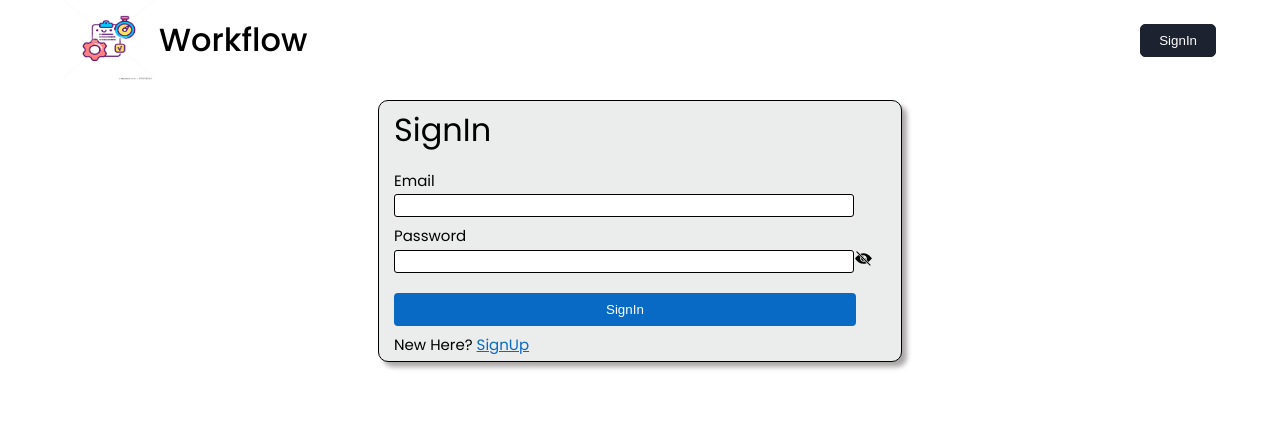
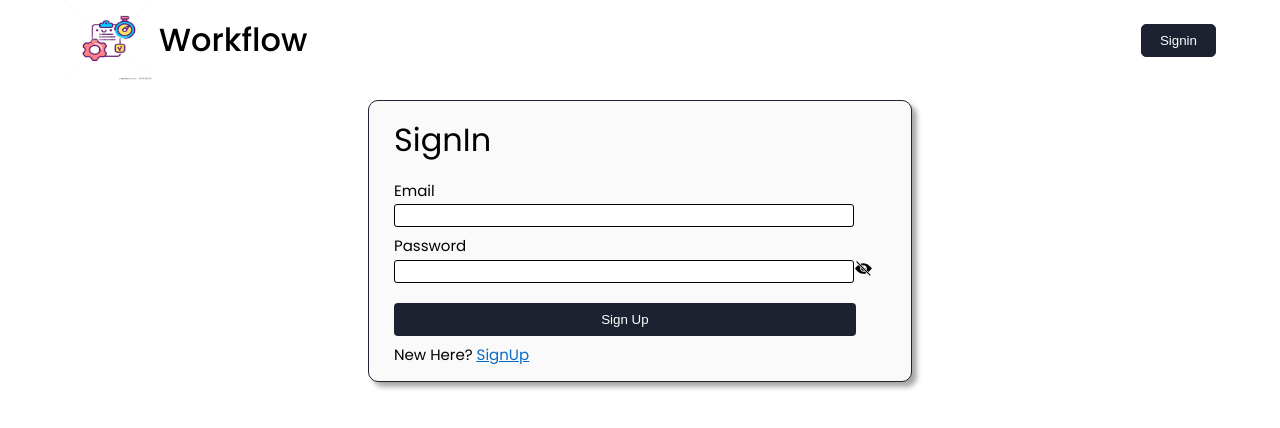
Before and after one commit to AkshitBhati/ReactWorkflow, a React (Vite) app in the folder client/: page /signin in a window 1280 px wide. Shown: the top 428 px of the page. Built offline with nearby package versions, Linux system fonts and the light colour scheme.

Commit message:
completing auth

```diff
--- a/client/package.json
+++ b/client/package.json
@@ -10,11 +10,15 @@
     "preview": "vite preview"
   },
   "dependencies": {
+    "@reduxjs/toolkit": "^2.2.3",
     "react": "^18.2.0",
     "react-dom": "^18.2.0",
     "react-icons": "^5.1.0",
+    "react-redux": "^9.1.1",
     "react-router-dom": "^6.23.0",
+    "react-spinners": "^0.13.8",
     "reactflow": "^11.11.2",
+    "redux-persist": "^6.0.0",
     "uuid": "^9.0.1"
   },
   "devDependencies": {
--- a/client/src/components/Navbar/Navbar.jsx
+++ b/client/src/components/Navbar/Navbar.jsx
@@ -1,8 +1,12 @@
 import React from "react";
 import logo from "../../assets/logo.jpg";
 import "./Navbar.css";
+import { Link } from "react-router-dom"
+import { useSelector } from "react-redux";
 
 const Navbar = () => {
+  const { currentUser } = useSelector(state => state.user)
+
   return (
     <div className="navbar-container">
       <div className="navbar">
@@ -10,7 +14,7 @@ const Navbar = () => {
           <img src={logo} alt="Logo" />
           <h1>Workflow</h1>
         </div>
-        <button>SignIn</button>
+        <Link to={currentUser ? "/profile" : "/signin"}><button>{currentUser ? currentUser.username : "Signin"}</button></Link>
       </div>
     </div>
   );
--- a/client/src/main.jsx
+++ b/client/src/main.jsx
@@ -1,13 +1,19 @@
 import React from 'react'
 import ReactDOM from 'react-dom/client'
 import App from './App.jsx'
+import { BrowserRouter } from "react-router-dom"
+import { Provider } from "react-redux"
 import './index.css'
-import { BrowserRouter } from "react-router-dom"
+import { store, persistor } from './redux/store.js'
+import { PersistGate } from "redux-persist/integration/react";
 
 ReactDOM.createRoot(document.getElementById('root')).render(
-  // <React.StrictMode>
   <BrowserRouter >
+   <PersistGate persistor={persistor}>
+    <Provider store={store}>
     <App />
+    </Provider>
+   </PersistGate>
     </BrowserRouter>
-  // </React.StrictMode>,
+
 )
--- a/client/src/pages/home/Home.jsx
+++ b/client/src/pages/home/Home.jsx
@@ -1,14 +1,27 @@
-import React from 'react'
+import React, { useState } from 'react'
 import asset from "../../assets/note.svg"
+import { useSelector } from 'react-redux'
+import {  useNavigate, Navigate } from 'react-router-dom'
 import "./Home.css"
 
 
 const Home = () => {
+  const { currentUser } = useSelector(state => state.user)
+
+  const navigate = useNavigate()
+
+  const navigateHandler = () => {
+    if (!currentUser) {
+      navigate("/signin")
+    }
+    else navigate("/workflow")
+  }
+
   return (
     <div className='home'>
       <img src={asset} alt='logo' />
       <p>Create your first workflow!</p>
-      <button>Create Board</button>
+      <button onClick={navigateHandler}>Create Board</button>
     </div>
   )
 }
--- a/client/src/pages/signin/Signin.css
+++ b/client/src/pages/signin/Signin.css
@@ -1,12 +1,12 @@
 .signin-container{
-    border: 1px solid black;
+    border: 1px solid #1c2230;
     width: 40%;
     margin: auto;
     margin-top: 20px;
-    padding: 5px;
+    padding: 15px;
     border-radius: 10px;
     font-family: Poppins;
-    background-color: rgb(235, 236, 236);
+    background-color: rgb(250, 250, 250);
     box-shadow: 5px 5px 5px rgb(172, 168, 168);
 }
 
@@ -27,7 +27,7 @@
     width: 92%;
     margin-top: 10px;
     padding: 9px;
-    background-color: rgb(9, 106, 197);
+    background-color: #1c2230;
     color: #fff;
     border: none;
     border-radius: 4px;
@@ -46,3 +46,17 @@
     border-radius: 3px;
     outline: none;
 }
+@media (max-width:1100px) and (min-width:700px){
+    .signin-container{
+        width: 60%;
+        margin-top: 50px;
+    }
+}
+
+@media (max-width:700px){
+    .signin-container{
+        width: 90%;
+        margin-top: 50px;
+        padding: 10px;
+    }
+}
--- a/client/src/pages/signin/Signin.jsx
+++ b/client/src/pages/signin/Signin.jsx
@@ -1,38 +1,131 @@
-import React, { useState } from 'react'
+import React, { useState } from "react";
 import { IoMdEye, IoIosEyeOff } from "react-icons/io";
-import "./Signin.css"
+import { useDispatch, useSelector } from "react-redux";
+import { Link, useNavigate } from "react-router-dom";
+import {
+  signInStart,
+  signInSuccess,
+  signInFailure,
+} from "../../redux/user/UserSlice";
+import { ClipLoader } from "react-spinners";
+import "./Signin.css";
 
 const Signin = () => {
-    const [show, setShow] = useState(false)
+  const [show, setShow] = useState(false);
+  const [formData, setFormData] = useState({});
 
-    const showPassword = () => {
-        setShow(!show)
+  const { loading, error: errMessage } = useSelector((state) => state.user);
+  const dispatch = useDispatch();
+
+  const navigate = useNavigate();
+
+  const showPassword = () => {
+    setShow(!show);
+  };
+
+  const handleChange = (e) => {
+    setFormData({ ...formData, [e.target.id]: e.target.value.trim() });
+  };
+
+  const handleSubmit = async (e) => {
+    e.preventDefault();
+    if (!formData.email || !formData.password) {
+      return dispatch(signInFailure("Please fill out all fields"));
     }
+    try {
+      dispatch(signInStart());
+      const res = await fetch("/api/auth/signin", {
+        method: "POST",
+        headers: { "Content-Type": "application/json" },
+        body: JSON.stringify(formData),
+      });
+
+      const data = await res.json();
+      if (data.success === false) {
+        dispatch(signInFailure(data.message));
+      }
+
+      if (res.ok) {
+        dispatch(signInSuccess(data));
+        navigate("/");
+      }
+    } catch (err) {
+      dispatch(signInFailure(err.message));
+    }
+  };
+
   return (
-    <div className='signin-container'>
+    <div className="signin-container">
       <h1>SignIn</h1>
 
-      <div className='signin-form'>
-
-
-        <div className='form-section'>
-            <p>Email</p>
-            <input type="text" />
+      <div className="signin-form">
+        <div className="form-section">
+          <p>Email</p>
+          <input
+            type="text"
+            id="email"
+            onChange={handleChange}
+            value={formData.email}
+          />
         </div>
 
-        <div className='form-section'>
-            <p>Password</p>
-            <div style={{display:"flex", alignItems:"center"}}>
-            <input type={show ? "text" : "password"} />
-            <p style={{fontSize:"19px", cursor:"pointer"}} onClick={showPassword}>{show ? <IoMdEye />:<IoIosEyeOff />}</p>
-            </div>
+        <div className="form-section">
+          <p>Password</p>
+          <div style={{ display: "flex", alignItems: "center" }}>
+            <input
+              type={show ? "text" : "password"}
+              id="password"
+              onChange={handleChange}
+              value={formData.password}
+            />
+            <p
+              style={{ fontSize: "19px", cursor: "pointer" }}
+              onClick={showPassword}
+            >
+              {show ? <IoMdEye /> : <IoIosEyeOff />}
+            </p>
+          </div>
         </div>
 
-        <button>SignIn</button>
-            <p style={{fontSize:"15px"}}>New Here? <span style={{color:"rgb(9, 106, 197)", cursor:"pointer", textDecoration:"underline"}}>SignUp</span></p>
+        <button onClick={handleSubmit}>
+          {loading ? (
+            <div
+              style={{
+                display: "flex",
+                alignItems: "center",
+                justifyContent: "center",
+                gap: "10px",
+              }}
+            >
+              <ClipLoader size={15} color="#fff" />
+              <span className="pl-3">Loading ...</span>
+            </div>
+          ) : (
+            "Sign Up"
+          )}
+        </button>
+        <p style={{ fontSize: "15px" }}>
+          New Here?{" "}
+          <Link to={"/signup"}>
+            <span
+              style={{
+                color: "rgb(9, 106, 197)",
+                cursor: "pointer",
+                textDecoration: "underline",
+              }}
+            >
+              SignUp
+            </span>
+          </Link>
+        </p>
+        {errMessage && (
+              <div className='failure'>
+          <p >{errMessage}</p>
+                </div>
+        )}
       </div>
     </div>
-  )
-}
+  );
+};
 
-export default Signin
+export default Signin;
--- a/client/src/pages/signup/Signup.jsx
+++ b/client/src/pages/signup/Signup.jsx
@@ -1,13 +1,52 @@
 import React, { useState } from 'react'
 import { IoMdEye, IoIosEyeOff } from "react-icons/io";
+import { Link, useNavigate } from 'react-router-dom';
+import { ClipLoader } from "react-spinners"
 import "./Signup.css"
 
 const Signup = () => {
     const [show, setShow] = useState(false)
+    const [formData, setFormData] = useState({});
+    const [errMessage, setErrMessage] = useState(null)
+    const [loading, setLoading] = useState(false)
 
     const showPassword = () => {
         setShow(!show)
     }
+    const handleChange = (e) => {
+      setFormData({ ...formData, [e.target.id]: e.target.value.trim() });
+    };
+
+    const navigate = useNavigate()
+
+    const handleSubmit = async (e) => {
+      e.preventDefault();
+      if (!formData.username || !formData.email || !formData.password) {
+        return setErrMessage('Please fill out all fields');
+      }
+      try {
+        setLoading(true)
+        setErrMessage(null)
+        const res = await fetch('/api/auth/signup', {
+          method: 'POST',
+          headers: { 'Content-Type': 'application/json' },
+          body: JSON.stringify(formData)
+        });
+
+        const data = await res.json();
+        if (data.success === false) {
+          return setErrMessage(data.message);
+        }
+        setLoading(false)
+        if(res.ok){
+          navigate('/signin')
+        }
+      } catch (err) {
+        setErrMessage(err.message)
+        setLoading(false)
+      }
+    };
+
   return (
     <div className='signup-container'>
       <h1>Signup</h1>
@@ -15,24 +54,35 @@ const Signup = () => {
       <div className='signup-form'>
         <div className='form-section'>
             <p>Username</p>
-            <input type="text" />
+            <input type="text" id='username' onChange={handleChange} value={formData.username}/>
         </div>
 
         <div className='form-section'>
             <p>Email</p>
-            <input type="text" />
+            <input type="text" id='email' onChange={handleChange} value={formData.email}/>
         </div>
 
         <div className='form-section'>
             <p>Password</p>
             <div style={{display:"flex", alignItems:"center"}}>
-            <input type={show ? "text" : "password"} />
+            <input type={show ? "text" : "password"} id='password' onChange={handleChange} value={FormData.password}/>
             <p style={{fontSize:"19px", cursor:"pointer"}} onClick={showPassword}>{show ? <IoMdEye />:<IoIosEyeOff />}</p>
             </div>
         </div>
 
-        <button>SignUp</button>
-            <p style={{fontSize:"15px"}}>Already have account? <span style={{color:"rgb(9, 106, 197)", cursor:"pointer", textDecoration:"underline"}}>SignIn</span></p>
+        <button onClick={handleSubmit}> {loading ? (
+              <div style={{display:"flex", alignItems:"center", justifyContent:"center", gap:"10px"}}>
+              <ClipLoader size={15} color='#fff'/>
+              <span className='pl-3'>Loading ...</span>
+              </div>
+            ) : "Sign Up"}</button>
+            <p style={{fontSize:"15px"}}>Already have account?<Link to={"/signin"}><span style={{color:"rgb(9, 106, 197)", cursor:"pointer", textDecoration:"underline"}}> SignIn</span></Link></p>
+
+            {errMessage && (
+              <div className='failure'>
+          <p >{errMessage}</p>
+                </div>
+        )}
       </div>
     </div>
   )
--- /dev/null
+++ b/client/src/redux/store.js
@@ -0,0 +1,26 @@
+import { configureStore, combineReducers } from "@reduxjs/toolkit"
+import { persistReducer } from "redux-persist"
+import storage from "redux-persist/lib/storage"
+import persistStore from "redux-persist/es/persistStore"
+import UserReducer from "./user/UserSlice"
+
+const rootReducer = combineReducers({
+    user:UserReducer,
+
+})
+
+const persitsConfig = {
+    key:'root',
+    storage,
+    version:1
+}
+
+const persistedReducer = persistReducer(persitsConfig,rootReducer )
+
+export const store = configureStore({
+    reducer: persistedReducer,
+    middleware: (getDefaultMiddleware) => getDefaultMiddleware({ serializableCheck:false })
+})
+
+
+export const persistor = persistStore(store)
--- /dev/null
+++ b/client/src/redux/user/UserSlice.js
@@ -0,0 +1,31 @@
+import { createSlice } from "@reduxjs/toolkit";
+
+const initialState = {
+    currentUser: null,
+    error:null,
+    loading:false
+}
+
+const userSlice = createSlice({
+    name:"user",
+    initialState,
+    reducers:{
+        signInStart : (state) => {
+            state.loading = true
+            state.error = null
+        },
+        signInSuccess: (state, action) =>  {
+            state.currentUser = action.payload
+            state.loading = false,
+            state.error = null
+        },
+        signInFailure: (state, action) => {
+            state.error = action.payload
+            state.loading = false
+        }
+
+    }
+})
+
+export const { signInStart,signInSuccess,signInFailure,signoutSuccess } = userSlice.actions
+export default userSlice.reducer
```
Also changed, not shown: client/src/pages/profile/Profile.jsx (added, +11 -0 lines), client/src/pages/signup/Signup.css (+28 -3 lines), client/src/pages/profile/Profile.css (added), 1 other file (tests, documents, lock files or other folders).
